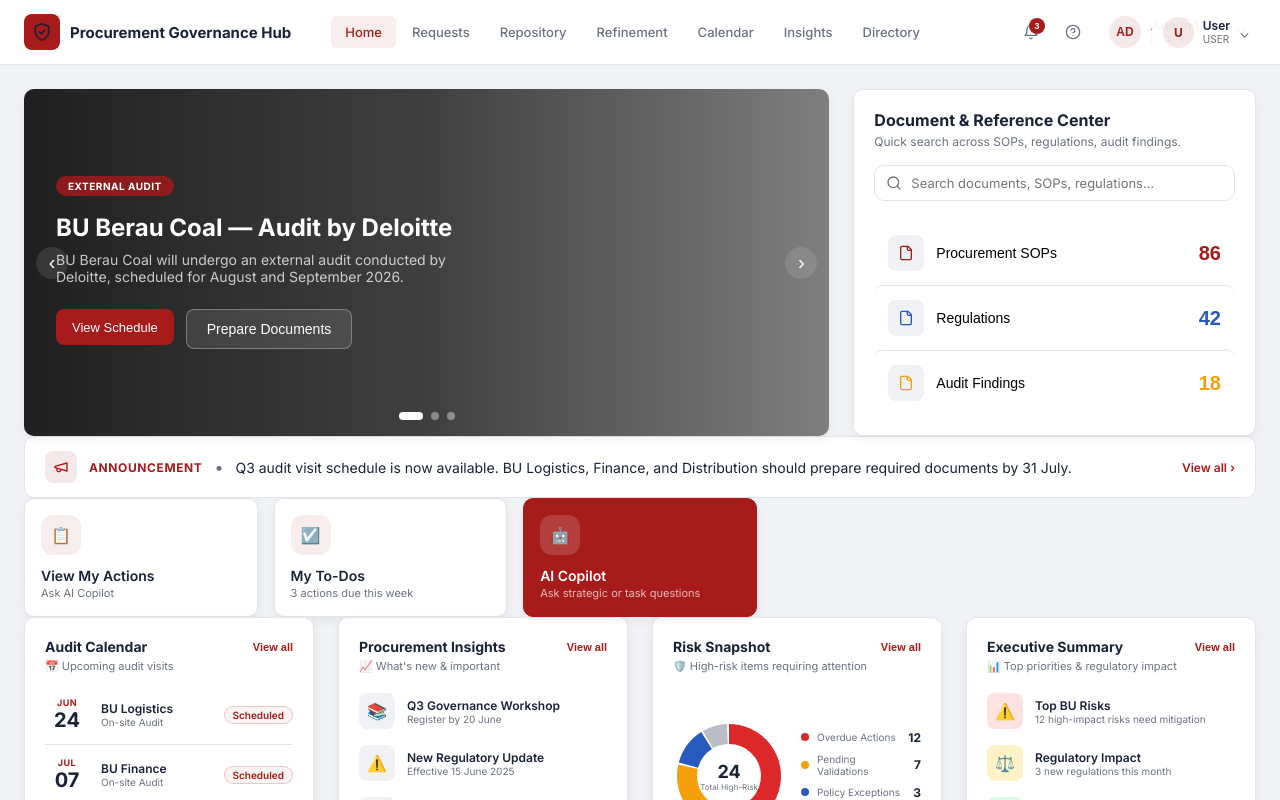
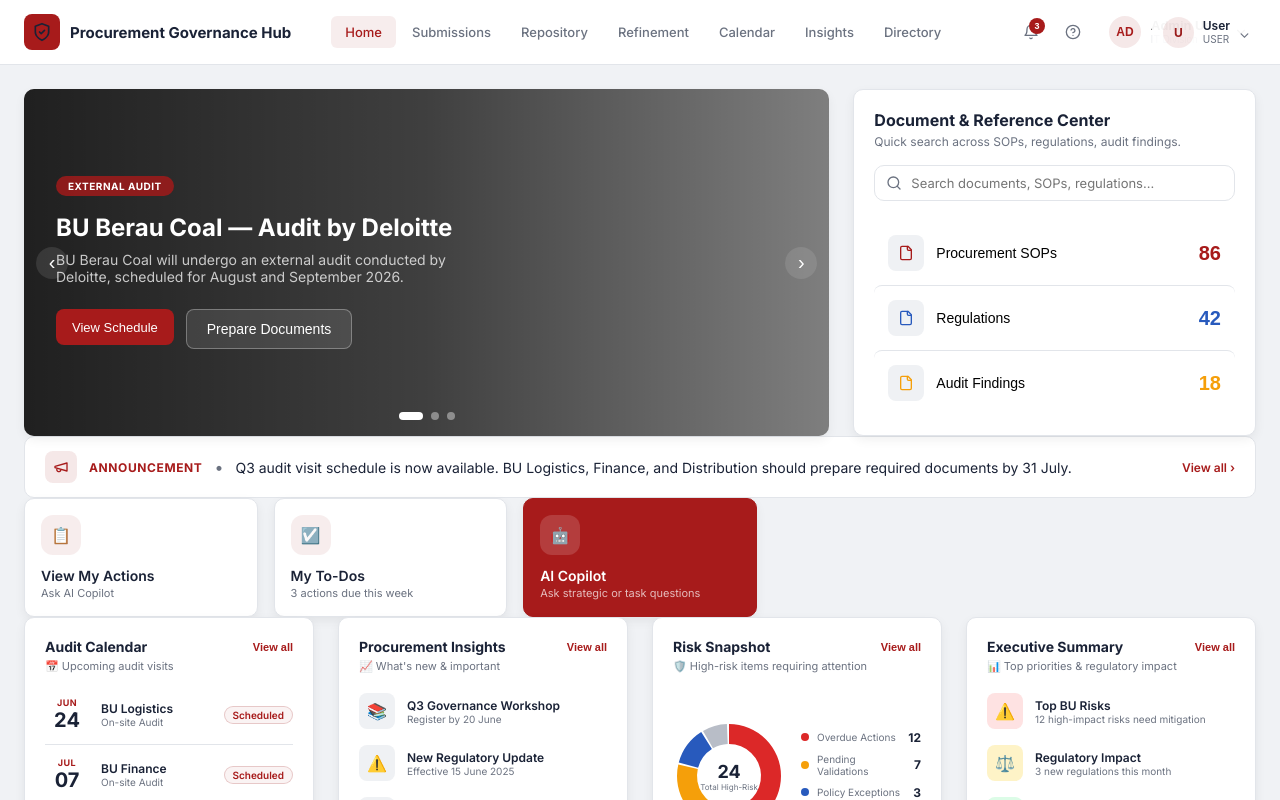
Before and after one commit to prakosoharis/procurement, a Next.js app: page / in a window 1280 px wide. Built offline with nearby package versions, Linux system fonts and the light colour scheme; no server answers.

Commit message:
rename requests menu to submissions

```diff
--- a/app/hub/[page]/page.js
+++ b/app/hub/[page]/page.js
@@ -10,7 +10,7 @@
   if (!pages.has(page)) notFound();
   const user = await currentUser();
   return <>
-    <iframe title={`Procurement Governance Hub - ${page}`} src={`/procurement-governance-hub.html?v=20260728-28&page=${encodeURIComponent(page)}&role=${encodeURIComponent(user?.role || '')}`} style={{ position: 'fixed', inset: 0, width: '100%', height: '100vh', border: 0, zIndex: 100 }} />
+    <iframe title={`Procurement Governance Hub - ${page}`} src={`/procurement-governance-hub.html?v=20260728-29&page=${encodeURIComponent(page)}&role=${encodeURIComponent(user?.role || '')}`} style={{ position: 'fixed', inset: 0, width: '100%', height: '100vh', border: 0, zIndex: 100 }} />
     <AccountMenu name={user?.name || 'User'} role={user?.role || 'USER'} />
   </>;
 }
--- a/app/page.js
+++ b/app/page.js
@@ -6,7 +6,7 @@
 export default async function Home(){
   const user = await currentUser();
   return <>
-    <iframe title="Procurement Governance Hub prototype" src={`/procurement-governance-hub.html?v=20260728-28&page=home&role=${encodeURIComponent(user?.role || '')}`} style={{position:'fixed',inset:0,width:'100%',height:'100vh',border:0,zIndex:100}} />
+    <iframe title="Procurement Governance Hub prototype" src={`/procurement-governance-hub.html?v=20260728-29&page=home&role=${encodeURIComponent(user?.role || '')}`} style={{position:'fixed',inset:0,width:'100%',height:'100vh',border:0,zIndex:100}} />
     <AccountMenu name={user?.name || 'User'} role={user?.role || 'USER'} />
   </>
 }
--- a/procurement-governance-hub (1).html
+++ b/procurement-governance-hub (1).html
@@ -289,7 +289,7 @@
   </div>
   <nav class="nav" id="mainNav">
     <a onclick="nav('home')" class="active" data-page="home">Home</a>
-    <a onclick="nav('requests')" data-page="requests" data-request-menu>Requests</a>
+    <a onclick="nav('requests')" data-page="requests" data-request-menu>Submissions</a>
     <a onclick="nav('repository')" data-page="repository">Repository</a>
     <a onclick="nav('refinement')" data-page="refinement">Refinement</a>
     <a onclick="nav('calendar')" data-page="calendar">Calendar</a>
--- a/public/procurement-governance-hub.html
+++ b/public/procurement-governance-hub.html
@@ -289,7 +289,7 @@
   </div>
   <nav class="nav" id="mainNav">
     <a onclick="nav('home')" class="active" data-page="home">Home</a>
-    <a onclick="nav('requests')" data-page="requests" data-request-menu>Requests</a>
+    <a onclick="nav('requests')" data-page="requests" data-request-menu>Submissions</a>
     <a onclick="nav('repository')" data-page="repository">Repository</a>
     <a onclick="nav('refinement')" data-page="refinement">Refinement</a>
     <a onclick="nav('calendar')" data-page="calendar">Calendar</a>
```
